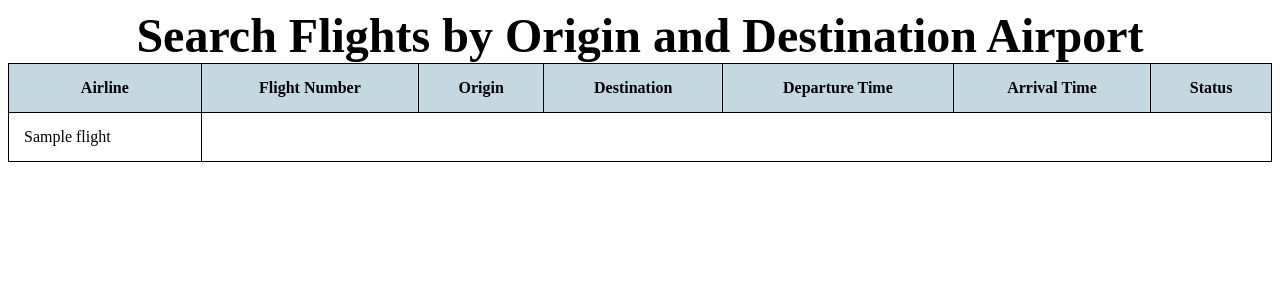
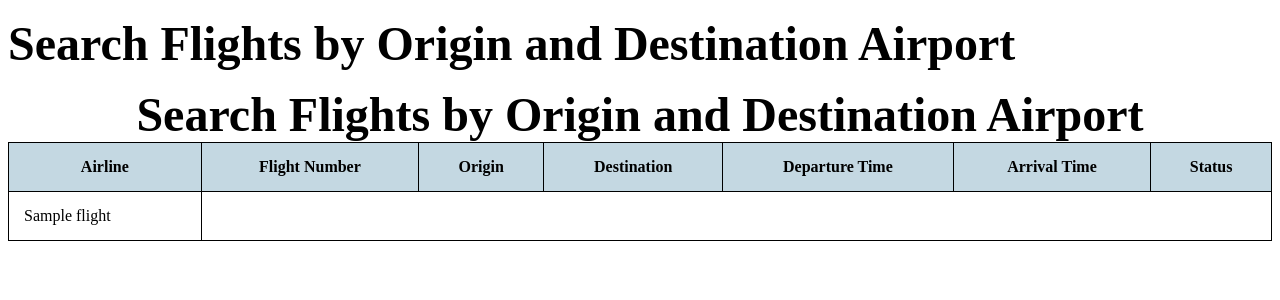
Before and after one commit to jstnchng/christie-air, a Flask app: template templates/search_flights_by_airport.html in a window 1280 px wide. Shown: the top 300 px of the page. Run offline with Flask 2, Linux system fonts and the light colour scheme; the template is opened without the code that fills it: most values are stand-ins (such as "Sample title", 1, 10 or a date in 2020); parts of the project's set-up code (start-up, migrations or seed data) failed here and were passed over.

Commit message:
One step at a time

```diff
--- a/templates/search_flights_by_airport.html
+++ b/templates/search_flights_by_airport.html
@@ -19,6 +19,10 @@ th {
 </head>
 
 <body>
+<p>
+    <font size="20"><b><strong>Search Flights by Origin and Destination Airport</strong></b></font>
+</p>
+
 <table id="Flights" summary="Search Flights by Origin and Destination Airport" style="width:100%">
 
 	<caption><font size="20"><b><strong>Search Flights by Origin and Destination Airport</strong></b></font></caption>
```
